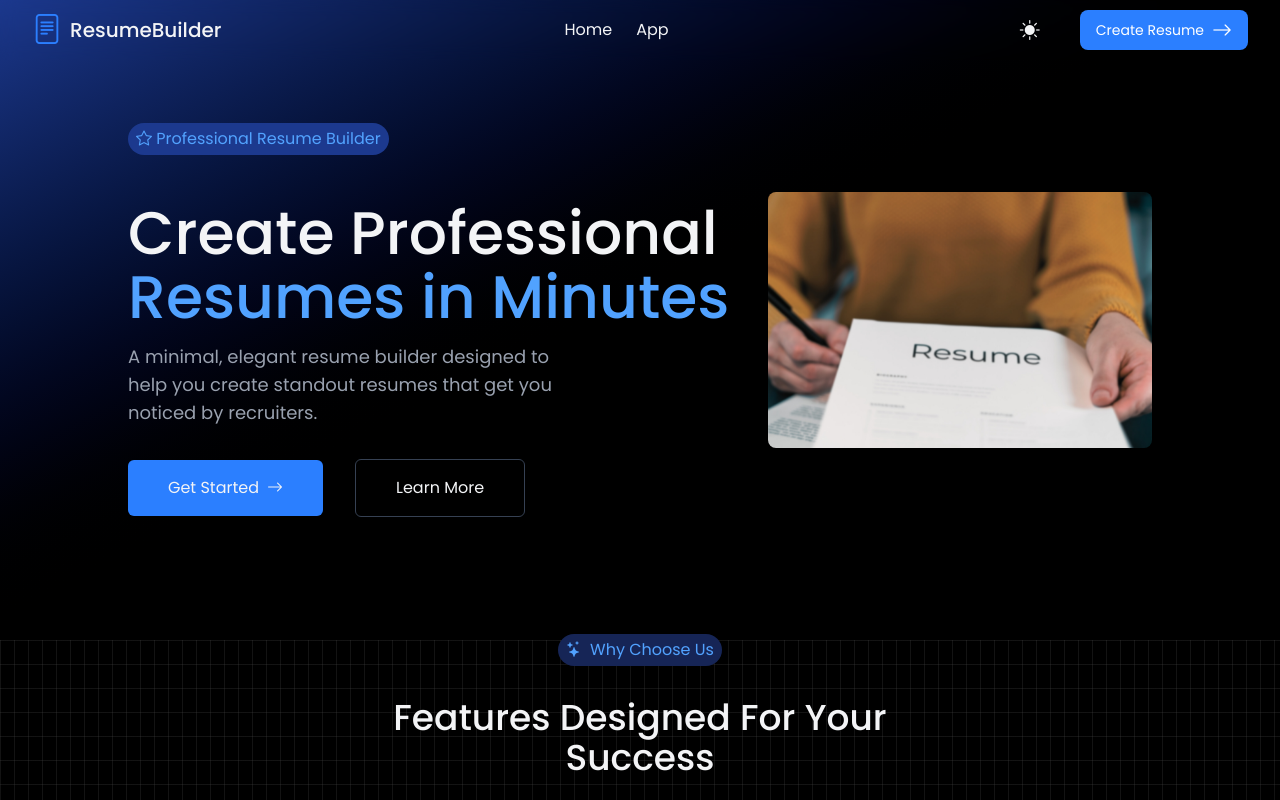
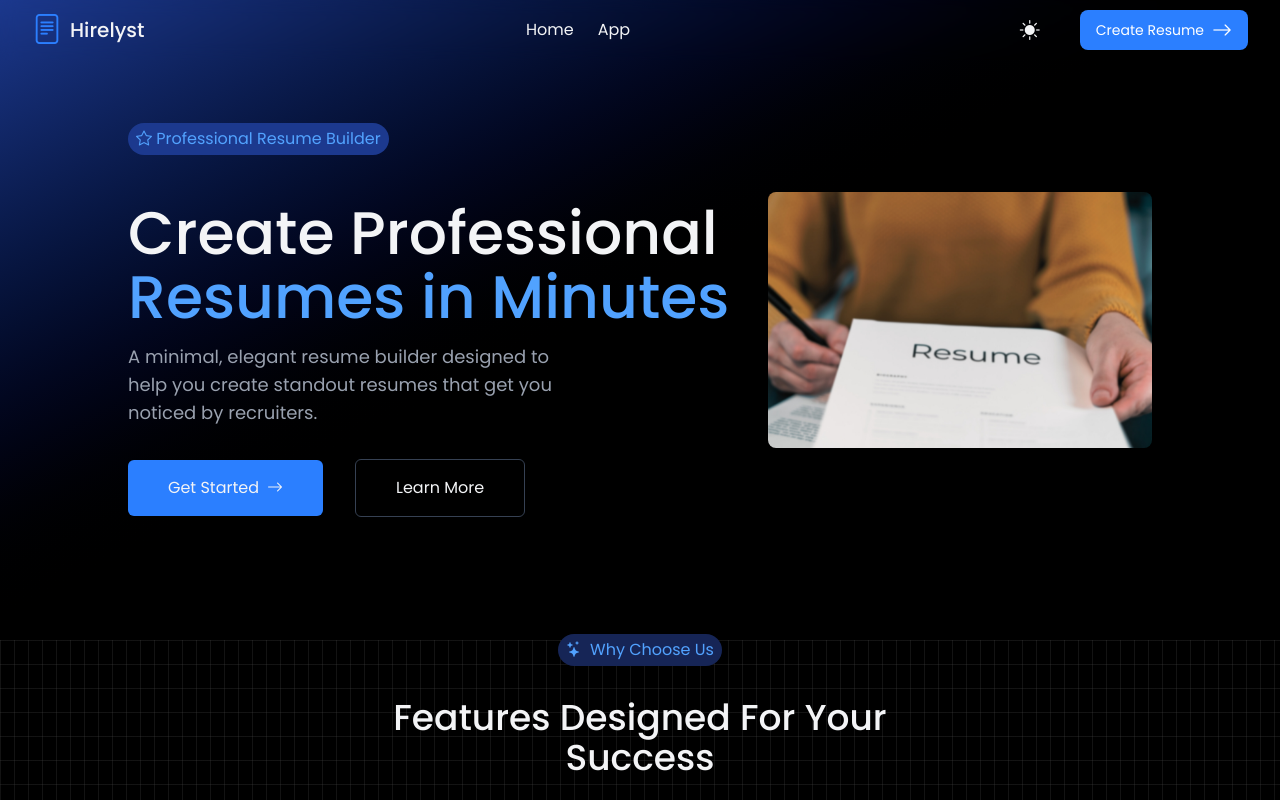
Before and after one commit to kapish9741/resume-builder, a React (Vite) app: page / in a window 1280 px wide. Shown: the top 800 px of the page. Built offline with nearby package versions, Linux system fonts and the light colour scheme.

Commit message:
changed favicon and name

```diff
--- a/index.html
+++ b/index.html
@@ -2,9 +2,9 @@
 <html lang="en">
   <head>
     <meta charset="UTF-8" />
-    <link rel="icon" type="image/svg+xml" href="/vite.svg" />
+    <link rel="icon" type="image/svg+xml" href="src/assets/favicon.svg" />
     <meta name="viewport" content="width=device-width, initial-scale=1.0" />
-    <title>Vite + React</title>
+    <title>Hirelyst</title>
   </head>
   <body class="bg-black">
     <div id="root"></div>
--- a/src/components/NavBar.jsx
+++ b/src/components/NavBar.jsx
@@ -13,7 +13,7 @@ const NavBar = () => {
 
         <div className="cursor-pointer flex items-center ml-8">
             <i className="bi bi-file-text text-blue-500 text-3xl mr-2"></i>
-            <h1 className="text-xl font-medium" onClick={() => navigate("/")}>ResumeBuilder</h1>
+            <h1 className="text-xl font-medium" onClick={() => navigate("/")}>Hirelyst</h1>
         </div>
         <div className="flex items-center space-x-6">
             <h2 className='cursor-pointer inline relative before:bg-blue-500 before:absolute before:-bottom-1 before:block before:h-[2px] before:w-full before:origin-bottom-right before:scale-x-0 before:transition before:duration-300 before:ease-in-out hover:before:origin-bottom-left hover:before:scale-x-100' onClick={() => navigate("/")}>Home</h2>
```
Also changed, not shown: src/assets/favicon.svg (added).
